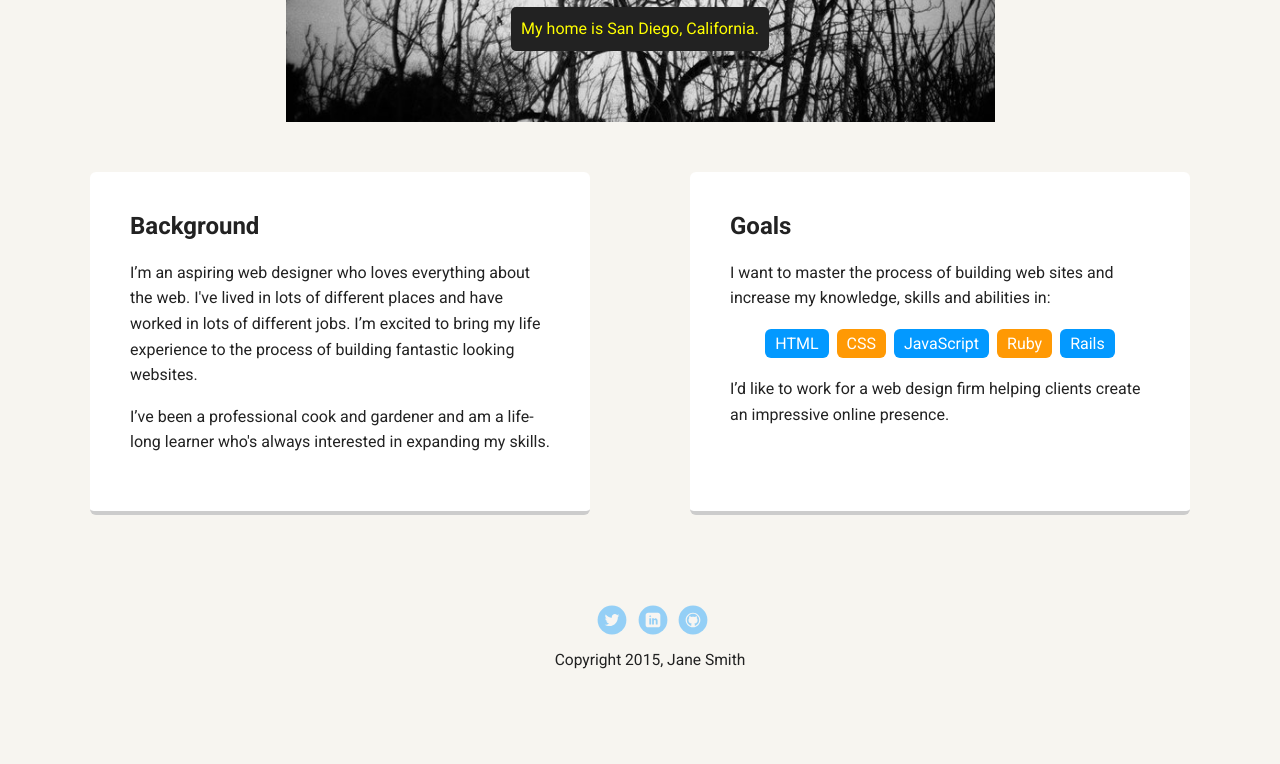
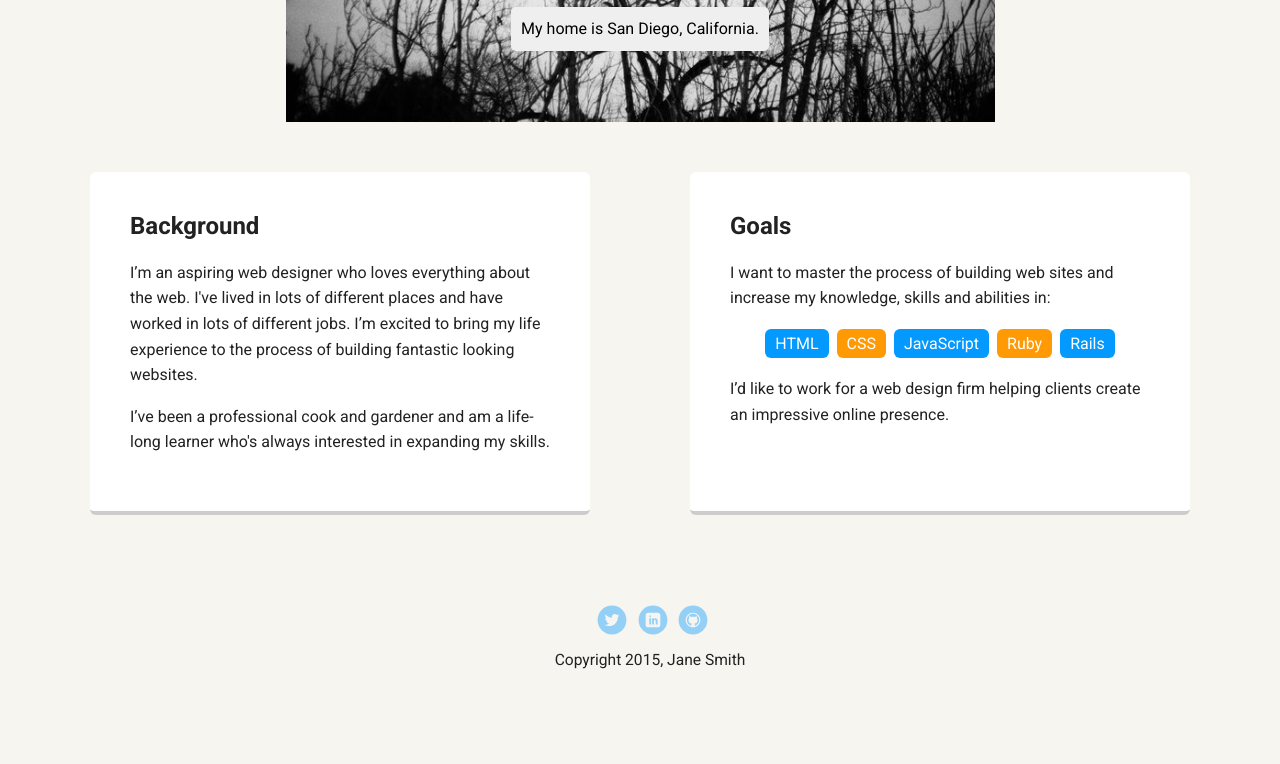
Before and after one commit to kceralde/personal-profile-page, a plain HTML site: page index.html in a window 1280 px wide. Shown: the part 348-1112 px from the top of the page. Drawn offline with Linux system fonts and the light colour scheme; a web font is replaced by a local one.

Commit message:
Background color changes

```diff
--- a/styles.css
+++ b/styles.css
@@ -85,8 +85,8 @@ header .profile-image:hover {
   margin: 10px auto;
 }
 .location {
-  background-color: #222;
-  color: yellow;
+  background-color: #efefef;
+  color: black;
 }
 .card {
   margin: 30px;
```
